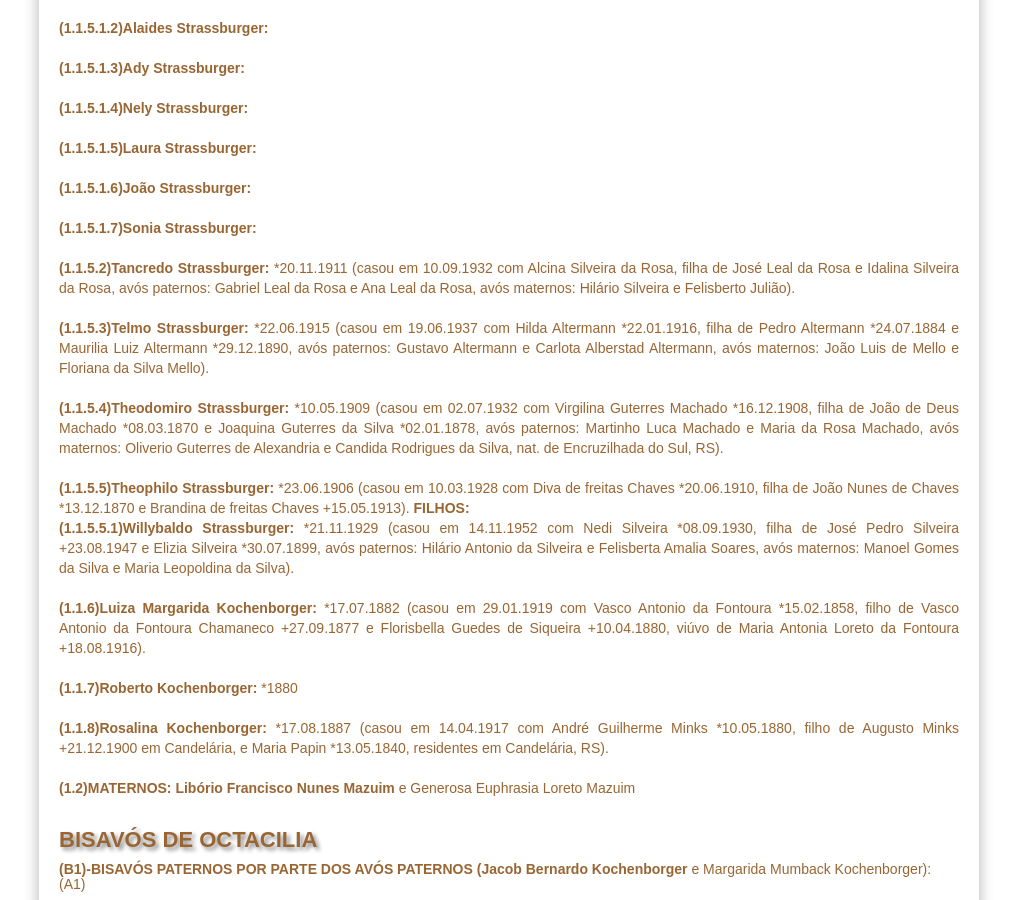
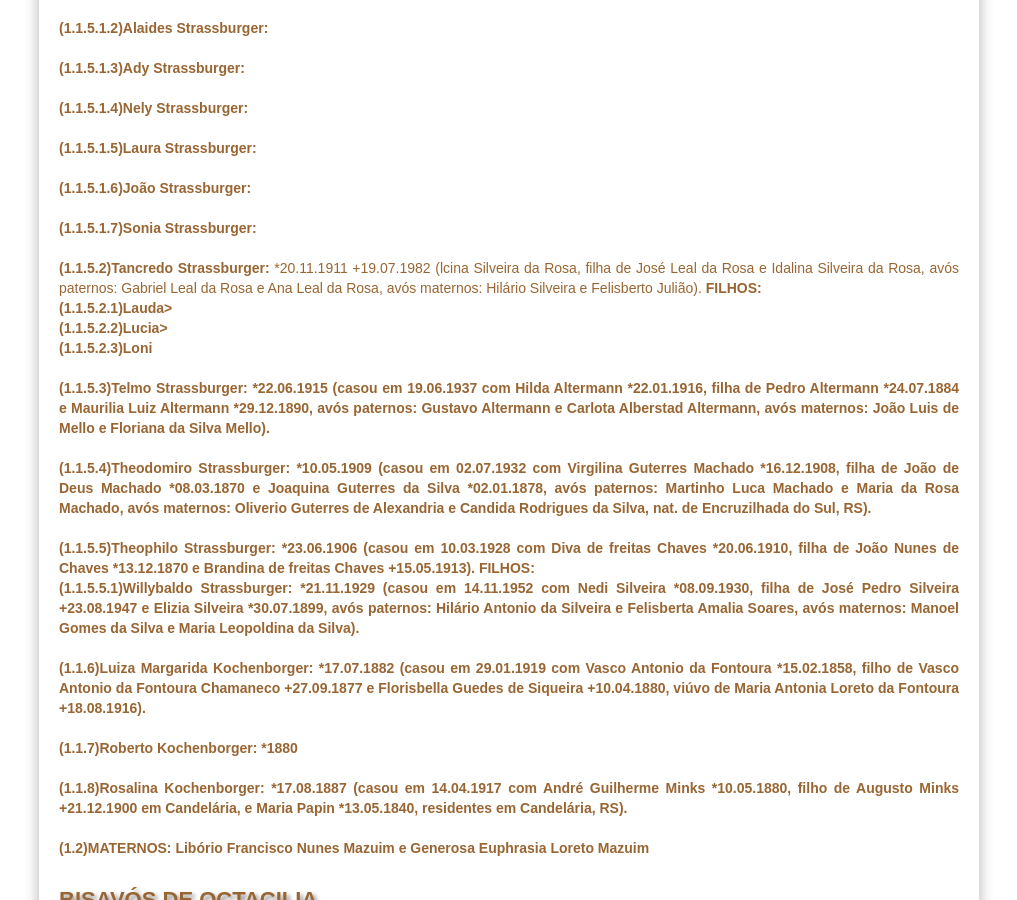
Before and after one commit to claudiovargas1955/claudiovargas1955.github.io, a Jekyll site: the page built from _pages/familia-kochenborger.html, in a window 1280 px wide and 900 px high, scrolled down 2615 px. Shown: the whole window, without its empty margins (131-1148 px from the left). Built offline with Jekyll 4.4.1, drawn with Linux system fonts in a browser that asks for light colours; some web fonts are replaced.

Commit message:
Update familia-kochenborger.html

```diff
--- a/_pages/familia-kochenborger.html
+++ b/_pages/familia-kochenborger.html
@@ -216,9 +216,12 @@ Catharina Strassburger). <b>FILHOS: </b><br>
     <b>(1.1.5.1.6)João Strassburger: </b><br><br>
     <b>(1.1.5.1.7)Sonia Strassburger: </b><br><br>
 
-  <b>(1.1.5.2)Tancredo Strassburger: </b>*20.11.1911 (casou em 10.09.1932 com Alcina Silveira da Rosa, filha de José Leal da Rosa e
-    Idalina Silveira da Rosa, avós paternos: Gabriel Leal da Rosa e Ana Leal da Rosa, avós maternos: Hilário Silveira e Felisberto
-    Julião).<br><br>
+  <b>(1.1.5.2)Tancredo Strassburger: </b>*20.11.1911 +19.07.1982  (lcina Silveira da Rosa, filha de José Leal da Rosa e
+  Idalina Silveira da Rosa, avós paternos: Gabriel Leal da Rosa e Ana Leal da Rosa, avós maternos: Hilário Silveira e Felisberto
+  Julião). <b>FILHOS: </b><br>
+  <b>(1.1.5.2.1)Lauda><br>
+  <b>(1.1.5.2.2)Lucia><br>
+  <b>(1.1.5.2.3)Loni<br><br>
 
    <b>(1.1.5.3)Telmo Strassburger: </b>*22.06.1915 (casou em 19.06.1937 com Hilda Altermann *22.01.1916, filha de Pedro Altermann
    *24.07.1884 e Maurilia Luiz Altermann *29.12.1890, avós paternos: Gustavo Altermann e Carlota Alberstad Altermann, avós maternos:
```
